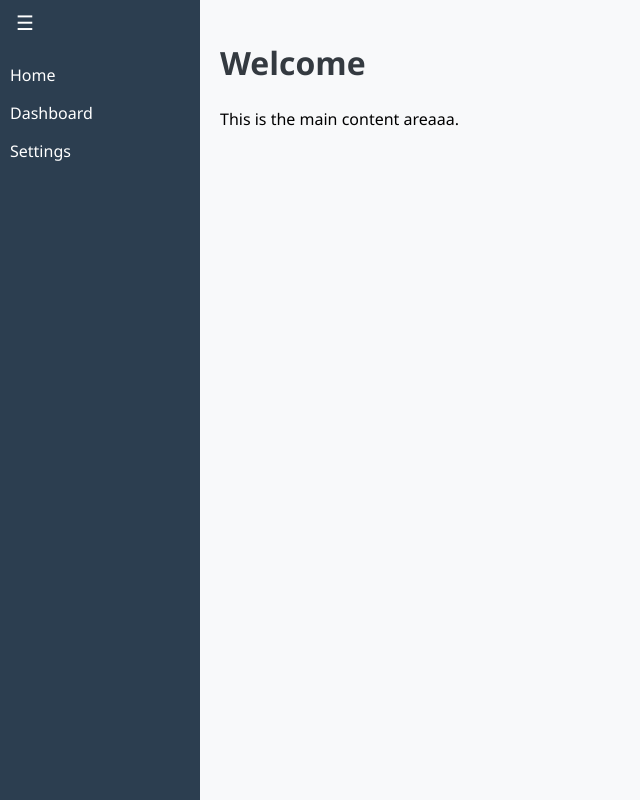
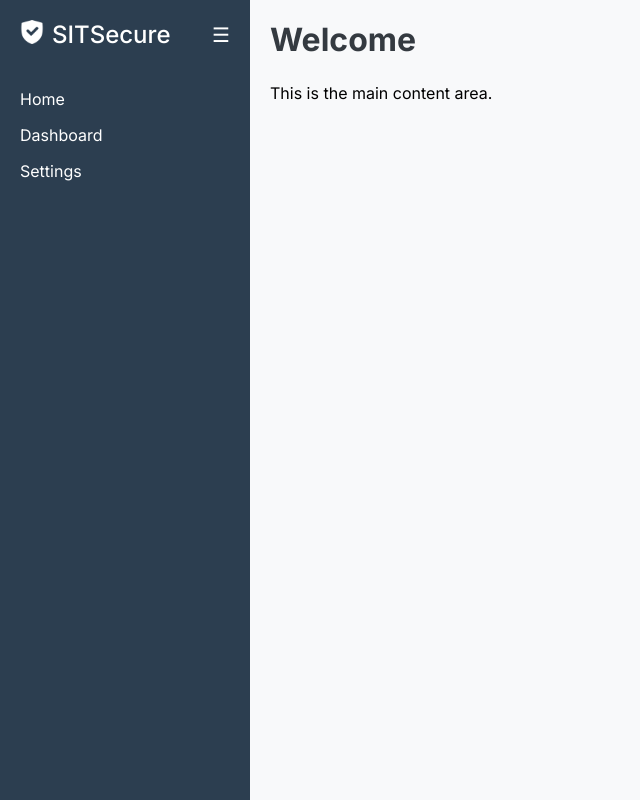
Before and after one commit to xnicro/ICT2216-SSD-P2-Group-13, a Flask app: page / in a window 1280 px wide. Shown: the whole page, without its empty margins (0-640 px from the left). Run offline with Flask 3, Linux system fonts and the light colour scheme.

Commit message:
set up layout of homepage

```diff
--- a/app/static/styles.css
+++ b/app/static/styles.css
@@ -1,9 +1,17 @@
 /* All pages affected */
-body {
+:root {
+    --dark-blue: #2c3e50;
+}
+
+* {
     margin: 0;
+    padding: 0;
+    box-sizing: border-box;
+}
+
+html, body {
     background: #f8f9fa;
-    font-family: 'Segoe UI', Tahoma, Geneva, Verdana, sans-serif;
-    display: flex;
+    font-family: 'Inter', sans-serif;
 }
 
 h1 {
@@ -242,20 +250,48 @@ h1 {
 }
 
 /* Homepage */
+body div.main {
+    display: flex;
+}
+
 .sidebar {
-  width: 200px;
-  background-color: #2c3e50;
+    width: 250px;
+    background-color: var(--dark-blue);
     color: white;
     height: 100vh;
-  padding: 10px;
-  box-sizing: border-box;
+    padding: 12px;
     transition: width 0.3s ease;
     overflow: hidden;
     position: relative;
+    display: flex;
+    flex-direction: column;
 }
 
 .sidebar.collapsed {
     width: 60px;
+}
+
+.sidebar div.company-logo {
+    display: flex;
+    align-items: center;
+    justify-content: space-between;
+    padding: 8px;
+    margin-bottom: 24px;
+}
+
+.sidebar div.company-logo > div {
+    display: flex;
+    gap: 8px;
+}
+
+.sidebar div.company-logo p {
+    font-weight: 500;
+    font-size: 24px;
+}
+
+.sidebar img.logo {
+    width: 24px;
+    height: 24px;
 }
 
 .sidebar .toggle-btn {
@@ -264,14 +300,13 @@ h1 {
     color: white;
     font-size: 20px;
     cursor: pointer;
-  margin-bottom: 20px;
 }
 
 .sidebar nav a {
     display: block;
     color: white;
     text-decoration: none;
-  padding: 8px 0;
+    padding: 8px;
     transition: padding 0.3s;
 }
 
--- a/app/templates/index.html
+++ b/app/templates/index.html
@@ -1,15 +1,28 @@
 <!DOCTYPE html>
 <html lang="en">
+
 <head>
     <meta charset="UTF-8">
     <meta name="viewport" content="width=device-width, initial-scale=1" />
     <title>Home</title>
+    <link rel="preconnect" href="https://fonts.googleapis.com">
+    <link rel="preconnect" href="https://fonts.gstatic.com" crossorigin>
+    <link
+        href="https://fonts.googleapis.com/css2?family=Inter:ital,opsz,wght@0,14..32,100..900;1,14..32,100..900&display=swap"
+        rel="stylesheet">
     <link rel="stylesheet" href="{{ url_for('static', filename='styles.css') }}">
 </head>
+
 <body>
-
+    <div class="main">
         <div class="sidebar" id="sidebar">
+            <div class="company-logo">
+                <div>
+                    <img class="logo" src="{{ url_for('static', filename='assets/logo.png') }}" />
+                    <p>SITSecure</p>
+                </div>
                 <button class="toggle-btn" onclick="toggleSidebar()">☰</button>
+            </div>
             <nav>
                 <a href="#">Home</a>
                 <a href="#">Dashboard</a>
@@ -19,7 +32,8 @@
 
         <div class="main-content">
             <h1>Welcome</h1>
-    <p>This is the main content areaaa.</p>
+            <p>This is the main content area.</p>
+        </div>
     </div>
 
     <script>
@@ -29,4 +43,5 @@
     </script>
 
 </body>
+
 </html>
```
Also changed, not shown: app/static/assets/logo.png (added), app/templates/testing.html (added). Lines whose indentation alone changed are shown as unchanged.
